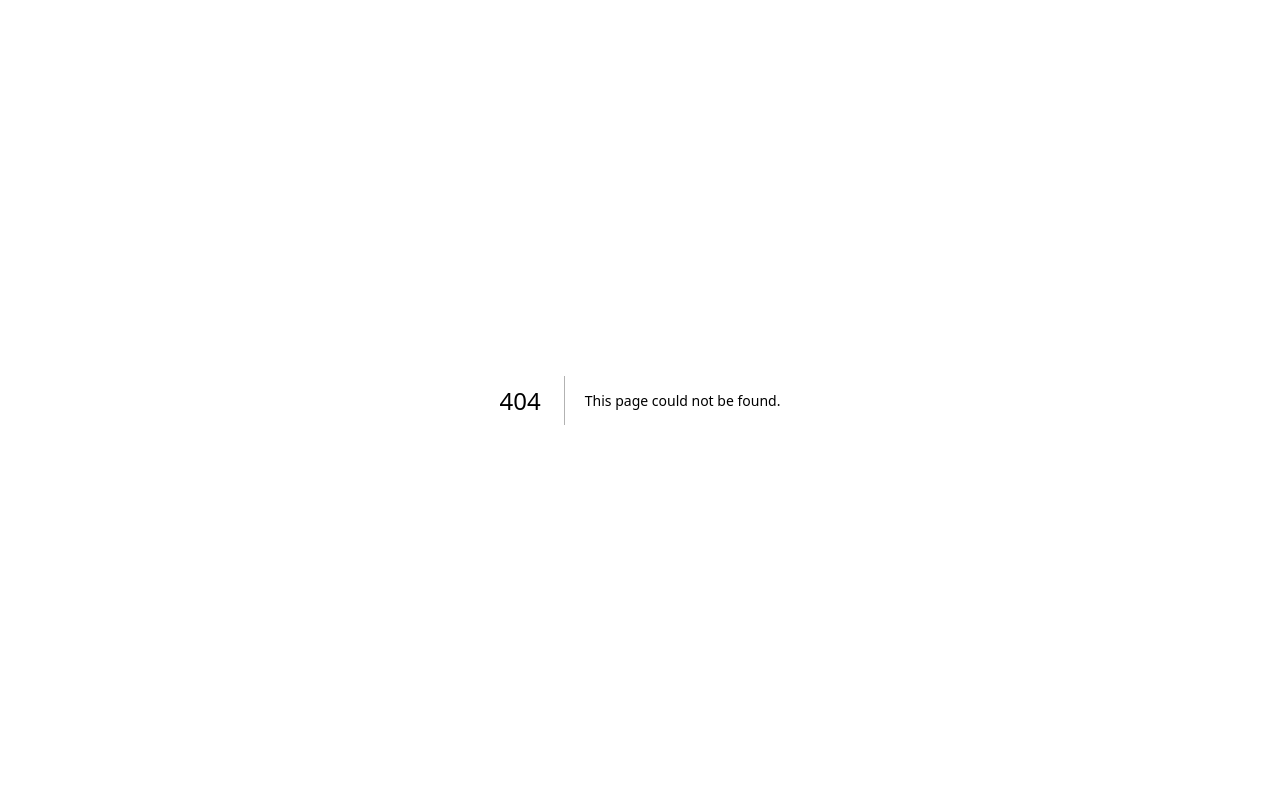
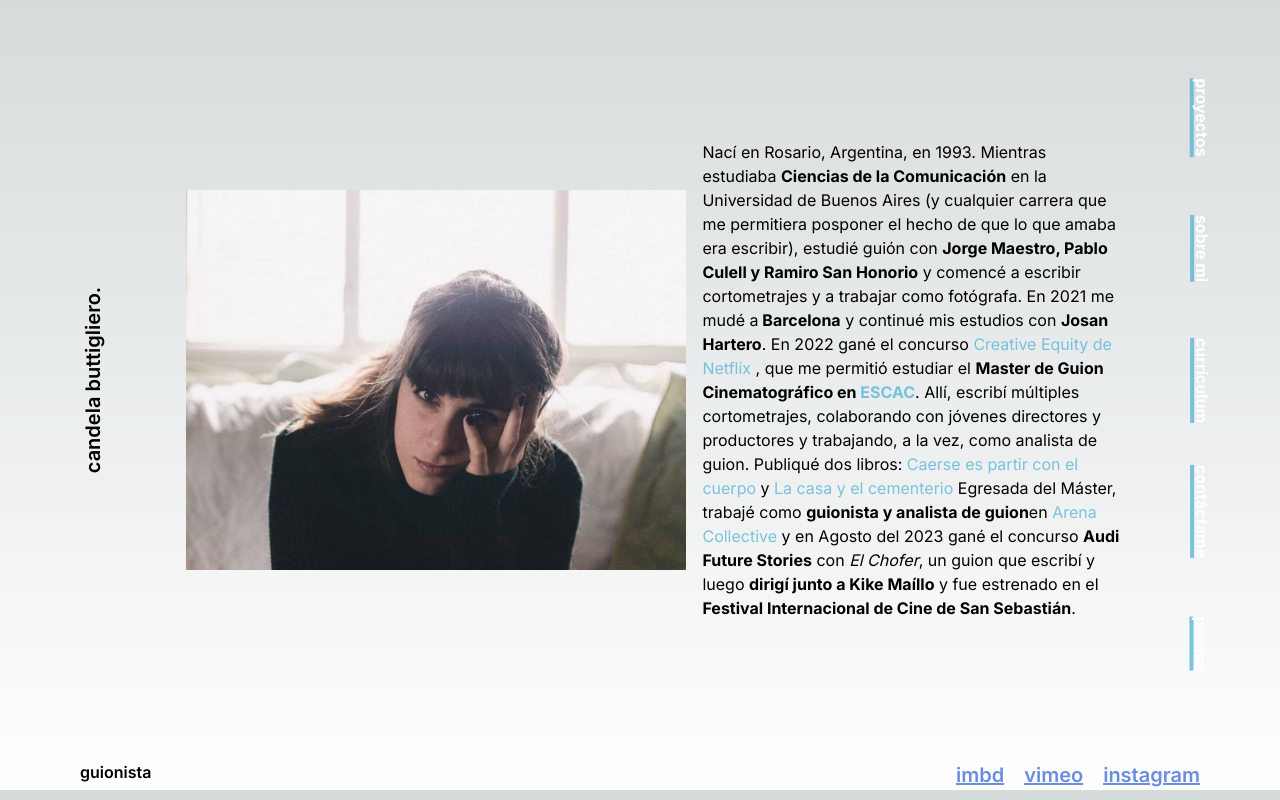
Before and after one commit to candebut/candebut, a Next.js app in the folder my-app/: page /sobre-mi in a window 1280 px wide. Before the commit this address had no page. Built offline with nearby package versions, Linux system fonts and the light colour scheme.

Commit message:
sobre mi finished

```diff
--- a/my-app/src/app/data/data.ts
+++ b/my-app/src/app/data/data.ts
@@ -35,6 +35,8 @@ export let projects = [
     back2: infinito_back2,
     back3: infinito_back3,
     text: 'Una mujer despierta en un hospital abandonado e intenta escapar de la única persona que no puede huir.',
+    premios:
+      'Sognielettrici International Film, Festival, Electricdreams International Film Festival',
   },
   {
     name: 'El cuerpo sabe',
--- a/my-app/src/app/globals.css
+++ b/my-app/src/app/globals.css
@@ -290,3 +290,12 @@ footer {
     }
   }
 }
+.sobre-mi-wrapper {
+  display: flex;
+  align-items: center;
+  gap: 1rem;
+
+  a {
+    color: hsla(196, 61%, 58%, 0.75);
+  }
+}
--- a/my-app/src/app/page.tsx
+++ b/my-app/src/app/page.tsx
@@ -1,4 +1,3 @@
-import Image from 'next/image';
 import React from 'react';
 import Main from '../views/Main/Main';
 
--- a/my-app/src/app/proyectos/page.tsx
+++ b/my-app/src/app/proyectos/page.tsx
@@ -6,6 +6,7 @@ import ColumnLeft from '@/components/ColumnLeft/ColumnLeft';
 import Image from 'next/image';
 import { projects } from '../data/data';
 import ColumnRight from '@/components/ColumnRight/ColumnRight';
+import Footer from '@/components/Footer/Footer';
 
 const Proyectos = () => {
   const startPreview = (e: any) => {
@@ -113,14 +114,7 @@ const Proyectos = () => {
         </div>
         <ColumnRight />
       </div>
-      <footer>
-        <p>guionista</p>
-        <div>
-          <a href='https://www.imdb.com/name/nm15293418/'>imbd</a>
-          <a href='https://vimeo.com/candebut'>vimeo</a>
-          <a href='https://instagram.com/candebut'>instagram</a>
-        </div>
-      </footer>
+      <Footer />
     </div>
   );
 };
--- /dev/null
+++ b/my-app/src/app/sobre-mi/page.tsx
@@ -0,0 +1,68 @@
+import ColumnLeft from '@/components/ColumnLeft/ColumnLeft';
+import ColumnRight from '@/components/ColumnRight/ColumnRight';
+import Image from 'next/image';
+import cande from '../../../public/static/images/cande.jpeg';
+import Footer from '@/components/Footer/Footer';
+
+const SobreMi = () => {
+  return (
+    <div className='w100'>
+      <div className='main-wrapper'>
+        <ColumnLeft />
+        <div className='sobre-mi-wrapper'>
+          <Image
+            src={cande}
+            width={500}
+            height={200}
+            alt='Picture of the author'
+          />
+          <div className='text'>
+            <p>
+              Nací en Rosario, Argentina, en 1993. Mientras estudiaba{' '}
+              <b>Ciencias de la Comunicación</b> en la Universidad de Buenos
+              Aires (y cualquier carrera que me permitiera posponer el hecho de
+              que lo que amaba era escribir), estudié guión con{' '}
+              <b>Jorge Maestro, Pablo Culell y Ramiro San Honorio</b> y comencé
+              a escribir cortometrajes y a trabajar como fotógrafa. En 2021 me
+              mudé a<b> Barcelona</b> y continué mis estudios con{' '}
+              <b>Josan Hartero</b>. En 2022 gané el concurso{' '}
+              <a href='https://about.netflix.com/en/news/introducing-the-netflix-created-by-initiative'>
+                {' '}
+                Creative Equity de Netflix
+              </a>{' '}
+              , que me permitió estudiar el{' '}
+              <b>
+                Master de Guion Cinematográfico en{' '}
+                <a href='https://escac.com/'>ESCAC</a>
+              </b>
+              . Allí, escribí múltiples cortometrajes, colaborando con jóvenes
+              directores y productores y trabajando, a la vez, como analista de
+              guion. Publiqué dos libros:{' '}
+              <a href='https://alcioneditora.com.ar/productos/caerse-es-partir-con-el-cuerpo/'>
+                {' '}
+                Caerse es partir con el cuerpo{' '}
+              </a>{' '}
+              y{' '}
+              <a href='https://www.casadellibro.com/libro-la-casa-y-el-cementerio/9788419648983/14348316'>
+                {' '}
+                La casa y el cementerio{' '}
+              </a>{' '}
+              Egresada del Máster, trabajé como{' '}
+              <b>guionista y analista de guion</b>
+              en <a href='https://arenacollective.com.ar/'>
+                Arena Collective
+              </a>{' '}
+              y en Agosto del 2023 gané el concurso <b>Audi Future Stories</b>{' '}
+              con <i>El Chofer</i>, un guion que escribí y luego{' '}
+              <b>dirigí junto a Kike Maíllo</b> y fue estrenado en el{' '}
+              <b>Festival Internacional de Cine de San Sebastián</b>.
+            </p>
+          </div>
+        </div>
+        <ColumnRight />
+      </div>
+      <Footer />
+    </div>
+  );
+};
+export default SobreMi;
--- /dev/null
+++ b/my-app/src/components/Footer/Footer.tsx
@@ -0,0 +1,14 @@
+const Footer = () => {
+  return (
+    <footer>
+      <p>guionista</p>
+      <div>
+        <a href='https://www.imdb.com/name/nm15293418/'>imbd</a>
+        <a href='https://vimeo.com/candebut'>vimeo</a>
+        <a href='https://instagram.com/candebut'>instagram</a>
+      </div>
+    </footer>
+  );
+};
+
+export default Footer;
```
Also changed, not shown: my-app/src/views/Main/Main.tsx (+2 -7 lines), my-app/public/static/images/cande.jpeg (added).
